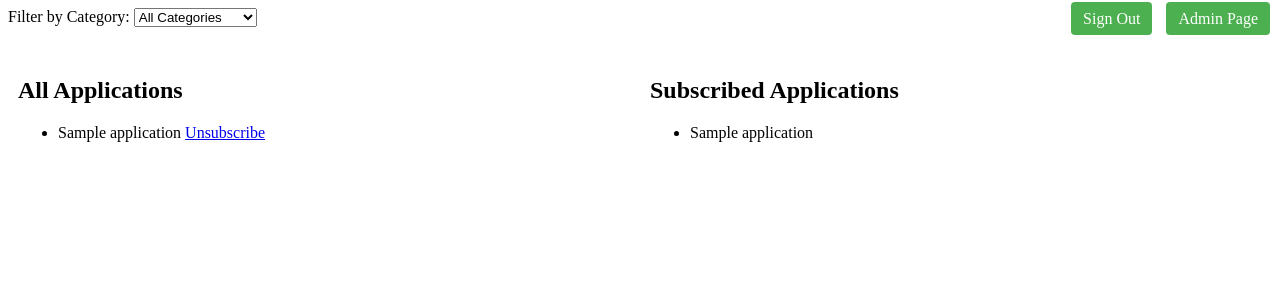
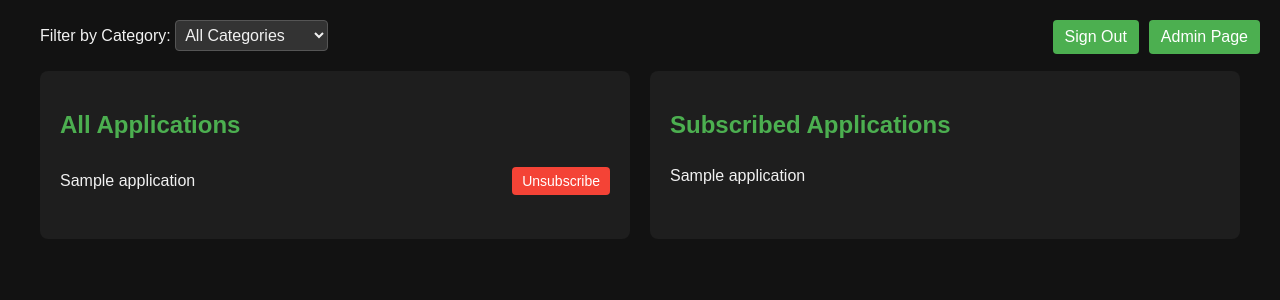
Before and after one commit to Real-UM-EECE-4081/group-2, a Django app: page /subscriptions/ in a window 1280 px wide. Shown: the top 300 px of the page. Run offline with Django 4.2, Linux system fonts and the light colour scheme; a user stored in the database is signed in; tables that the repository leaves empty hold one stand-in row (values such as "Sample post").

Commit message:
Update subscription_page.html

```diff
--- a/application_status/subscriptions/templates/subscriptions/subscription_page.html
+++ b/application_status/subscriptions/templates/subscriptions/subscription_page.html
@@ -4,35 +4,124 @@
     <meta charset="UTF-8">
     <title>Subscription Page</title>
     <style>
+        /* Dark theme */
+        body {
+            background-color: #121212;
+            color: #f1f1f1;
+            font-family: Arial, sans-serif;
+            margin: 0;
+            padding: 0;
+        }
+
+        /* Container styles */
+        .container {
+            max-width: 1200px;
+            margin: 0 auto;
+            padding: 20px;
+        }
+
+        /* Top-right buttons */
         .top-right-buttons {
             position: absolute;
-            top: 10px;
-            right: 10px;
+            top: 20px;
+            right: 20px;
+            display: flex;
+            gap: 10px;
         }
+
         .top-right-buttons a {
-            margin-left: 10px;
             padding: 8px 12px;
             text-decoration: none;
             background-color: #4CAF50;
             color: white;
             border-radius: 4px;
+            transition: background-color 0.3s;
         }
+
         .top-right-buttons a:hover {
             background-color: #45a049;
+        }
+
+        /* Filter dropdown */
+        label, select {
+            font-size: 16px;
+        }
+
+        select {
+            background-color: #333;
+            color: #f1f1f1;
+            border: 1px solid #555;
+            padding: 5px;
+            border-radius: 4px;
+        }
+
+        /* Panels for Applications */
+        .panel {
+            background-color: #1e1e1e;
+            padding: 20px;
+            margin-top: 20px;
+            border-radius: 8px;
+        }
+
+        .panel h2 {
+            color: #4CAF50;
+        }
+
+        ul {
+            list-style-type: none;
+            padding: 0;
+        }
+
+        li {
+            margin: 10px 0;
+            display: flex;
+            justify-content: space-between;
+            align-items: center;
+            border-bottom: 1px solid #333;
+            padding: 8px 0;
+        }
+
+        li:last-child {
+            border-bottom: none;
+        }
+
+        a.subscribe, a.unsubscribe {
+            padding: 6px 10px;
+            text-decoration: none;
+            color: white;
+            border-radius: 4px;
+            font-size: 14px;
+            transition: background-color 0.3s;
+        }
+
+        a.subscribe {
+            background-color: #4CAF50;
+        }
+
+        a.subscribe:hover {
+            background-color: #45a049;
+        }
+
+        a.unsubscribe {
+            background-color: #f44336;
+        }
+
+        a.unsubscribe:hover {
+            background-color: #d32f2f;
         }
     </style>
 </head>
 <body>
+    <div class="container">
         <div class="top-right-buttons">
             {% if user.is_authenticated %}
                 <a href="{% url 'logout' %}">Sign Out</a>
-
-            {% if user.is_staff %} <!-- Admin page -->
+                {% if user.is_staff %}
                     <a href="/admin/">Admin Page</a>
                 {% endif %}
             {% endif %}
         </div>
-<body>
+
         <div>
             <label for="category-filter">Filter by Category:</label>
             <select id="category-filter" onchange="filterByCategory()">
@@ -54,26 +143,28 @@
             }
         </script>
 
-    <div style="display: flex; margin-top: 20px;">
+        <div style="display: flex; gap: 20px;">
             <!-- All Applications Panel -->
-        <div style="width: 50%; padding: 10px;">
+            <div class="panel" style="width: 50%;">
                 <h2>All Applications</h2>
                 <ul>
                     {% for app in all_applications %}
                         <li>
                             {{ app.name }}
                             {% if app not in subscribed_applications %}
-                            <a href="{% url 'subscribe' app.id %}">Subscribe</a>
+                                <a href="{% url 'subscribe' app.id %}" class="subscribe">Subscribe</a>
                             {% else %}
-                            <a href="{% url 'unsubscribe' app.id %}">Unsubscribe</a>
+                                <a href="{% url 'unsubscribe' app.id %}" class="unsubscribe">Unsubscribe</a>
                             {% endif %}
                         </li>
+                    {% empty %}
+                        <li>No applications available to subscribe.</li>
                     {% endfor %}
                 </ul>
             </div>
 
             <!-- Subscribed Applications Panel -->
-        <div style="width: 50%; padding: 10px;">
+            <div class="panel" style="width: 50%;">
                 <h2>Subscribed Applications</h2>
                 <ul>
                     {% for app in subscribed_applications %}
@@ -84,5 +175,6 @@
                 </ul>
             </div>
         </div>
+    </div>
 </body>
 </html>
```
Lines whose indentation alone changed are shown as unchanged.
